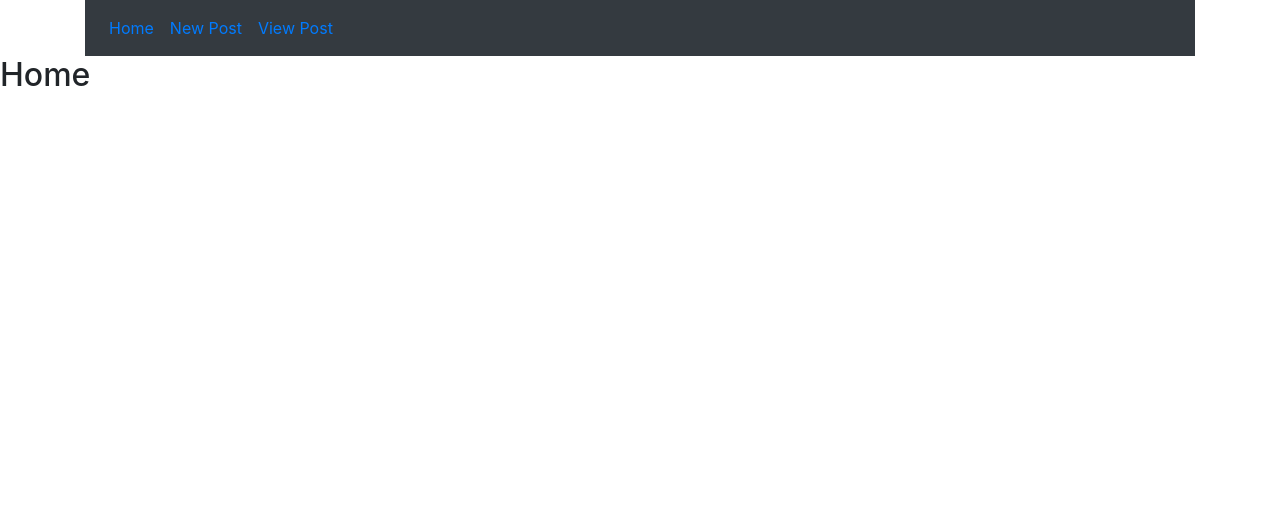
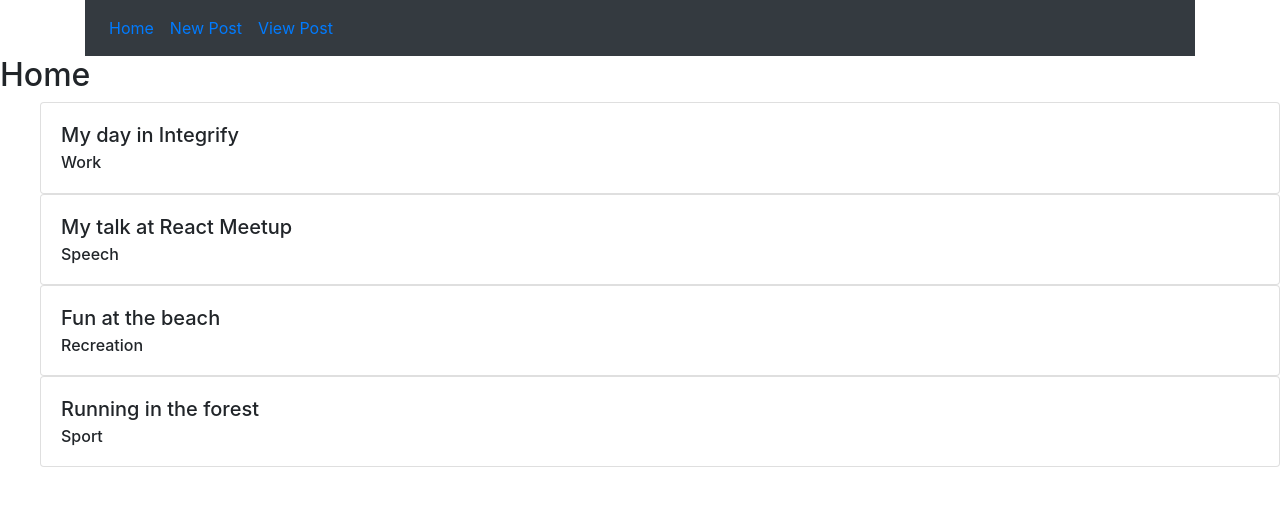
Before and after one commit to flyjwayur/Finland-Forum, a React (Create React App) app: page / in a window 1280 px wide. Shown: the top 506 px of the page. Built offline with nearby package versions, Linux system fonts and the light colour scheme.

Commit message:
Add posts data and display them with Bootstrap Card

```diff
--- a/src/App.js
+++ b/src/App.js
@@ -5,15 +5,21 @@ import HomePage from "./components/Home/HomePage";
 import NewPostPage from "./components/NewPost/NewPostPage";
 import ViewPostPage from "./components/ViewPost/ViewPostPage";
 import Navigation from "./components/Navigation/Navigation";
+import {posts} from './data/posts'
 
 class App extends Component {
 
+  state = {
+    posts
+  }
+
   render() {
+    console.log(this.state.posts);
     return (
         <div>
           <Navigation/>
           <Switch>
-            <Route path="/" exact component={HomePage} />
+            <Route path="/" exact component={() => <HomePage posts={this.state.posts} />} />
             <Route path="/newPost" component={NewPostPage}/>
             <Route path="/viewPost" component={ViewPostPage} />
             {/* If there is no matching, redirect to home */}
--- a/src/components/Home/HomePage.js
+++ b/src/components/Home/HomePage.js
@@ -1,11 +1,25 @@
-import React from 'react'
+import React from 'react';
+import { Card, CardBody, CardTitle, CardSubtitle } from 'reactstrap';
 
-const HomePage = props => {
-  console.log(props);
+const HomePage = ({posts}) => {
+  console.log(posts);
 
+  const renderCard = post => {
+    return (
+      <Card key={post.id}>
+        <CardBody>
+          <CardTitle>{post.title}</CardTitle>
+          <CardSubtitle>{post.category}</CardSubtitle>
+        </CardBody>
+      </Card>
+    )
+  }
   return (
     <div>
       <h2>Home</h2>
+      <ul>
+      {posts.map(post => renderCard(post))}
+      </ul>
     </div>
   )
 }
--- a/src/components/ViewPost/ViewPostPage.js
+++ b/src/components/ViewPost/ViewPostPage.js
@@ -1,5 +1,6 @@
 import React from 'react';
-import Button from '../UI/Button/Button'
+import Button from '../UI/Button/Button';
+
 
 const ViewPost = props => {
 
--- /dev/null
+++ b/src/data/posts.js
@@ -0,0 +1,30 @@
+export const posts = [
+  {
+    "userId": 1,
+      "id": 1,
+      "title": "My day in Integrify",
+      "category" : "Work",
+      "body": "quia et suscipit\nsuscipit recusandae consequuntur expedita et cum\nreprehenderit molestiae ut ut quas totam\nnostrum rerum est autem sunt rem eveniet architecto"
+    },
+    {
+      "userId": 2,
+      "id": 2,
+      "title": "My talk at React Meetup",
+      "category" : "Speech",
+      "body": "est rerum tempore vitae\nsequi sint nihil reprehenderit dolor beatae ea dolores neque\nfugiat blanditiis voluptate porro vel nihil molestiae ut reiciendis\nqui aperiam non debitis possimus qui neque nisi nulla"
+    },
+    {
+      "userId": 3,
+      "id": 3,
+      "title": "Fun at the beach",
+      "category" : "Recreation",
+      "body": "et iusto sed quo iure\nvoluptatem occaecati omnis eligendi aut ad\nvoluptatem doloribus vel accusantium quis pariatur\nmolestiae porro eius odio et labore et velit aut"
+    },
+    {
+      "userId": 4,
+      "id": 4,
+      "title": "Running in the forest",
+      "category" : "Sport",
+      "body": "ullam et saepe reiciendis voluptatem adipisci\nsit amet autem assumenda provident rerum culpa\nquis hic commodi nesciunt rem tenetur doloremque ipsam iure\nquis sunt voluptatem rerum illo velit"
+    }
+]
```
